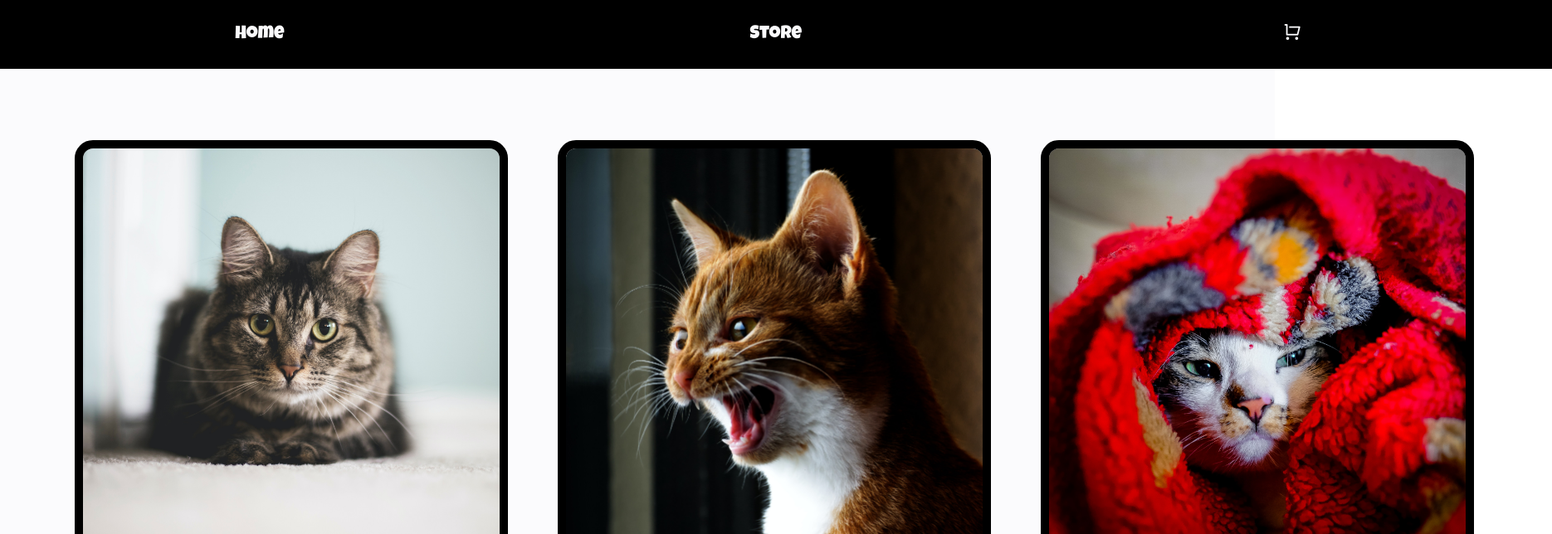
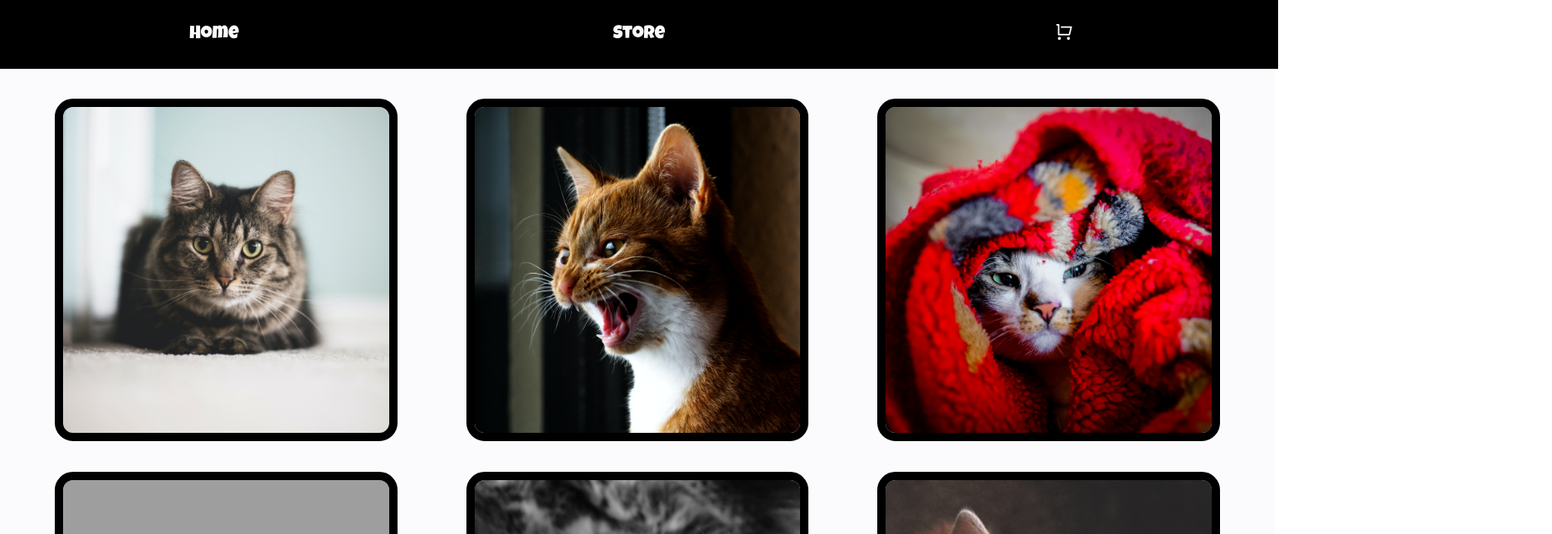
Before and after one commit to Legandjl/shopping-cart, a React (Create React App) app: page /store in a window 1536 px wide. Shown: the top 644 px of the page at 83% size, 1870 px wide, since content can reach past the window. Built offline with nearby package versions, Linux system fonts and the light colour scheme; grey boxes are pictures that could not be loaded.

Commit message:
styling changes

```diff
--- a/src/styles/cartpage.css
+++ b/src/styles/cartpage.css
@@ -69,6 +69,7 @@
 
 .productQuantity p {
   padding-top: 5px;
+  margin-left: 0.8em;
 }
 
 .emptyCart {
--- a/src/styles/detailpage.css
+++ b/src/styles/detailpage.css
@@ -87,12 +87,8 @@
   }
 }
 
-@media only screen and (min-width: 1400px) {
-  .store {
-    grid-gap: 80px;
-    padding: 100px;
-  }
-  .store img {
+@media only screen and (min-width: 1600px) {
+  .productDetail img {
     height: 23em;
     width: 23em;
   }
@@ -100,7 +96,7 @@
     width: 24em;
   }
 
-  i {
+  .productDetail i {
     scale: 1.4;
   }
 }
--- a/src/styles/store.css
+++ b/src/styles/store.css
@@ -35,7 +35,7 @@
   }
 }
 
-@media only screen and (min-width: 1400px) {
+@media only screen and (min-width: 1600px) {
   .store {
     grid-gap: 80px;
     padding: 100px;
```
